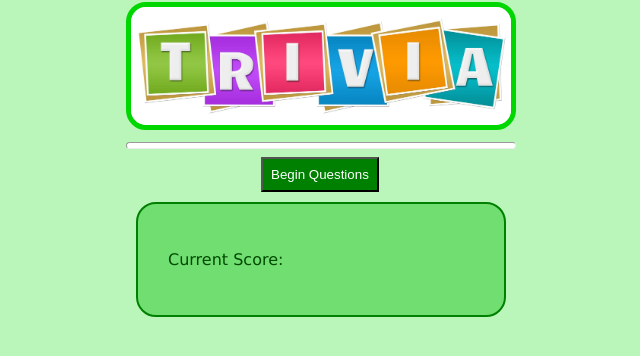
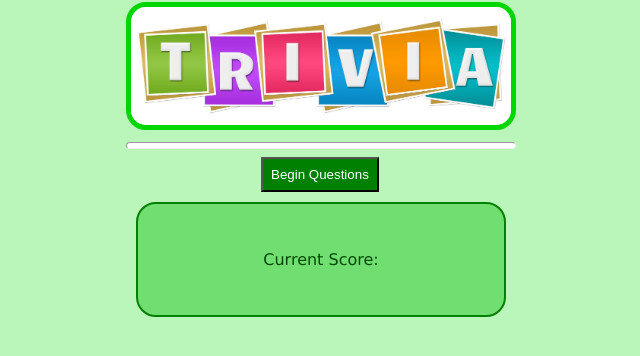
Before and after one commit to bellxalli/trivia-questions, a website: page index.html in a window 1280 px wide. Shown: the part 78-434 px from the top of the page, without its empty margins (319-959 px from the left). Drawn offline with Linux system fonts and the light colour scheme.

```diff
--- a/index.html
+++ b/index.html
@@ -6,6 +6,7 @@
 
         <link rel="stylesheet" href="style.css">
         <link rel="script" href="script.js">
+        <link rel="icon" type="image/jpg" href="/favicon.jpg">
 
         <title>Trivia Game</title>
     </head>
--- a/style.css
+++ b/style.css
@@ -74,3 +74,9 @@
 
 
 }
+
+div#questionArea{
+
+    justify-self: center;
+
+}
```
Also changed, not shown: favicon.jpg (added), 2 other files.
